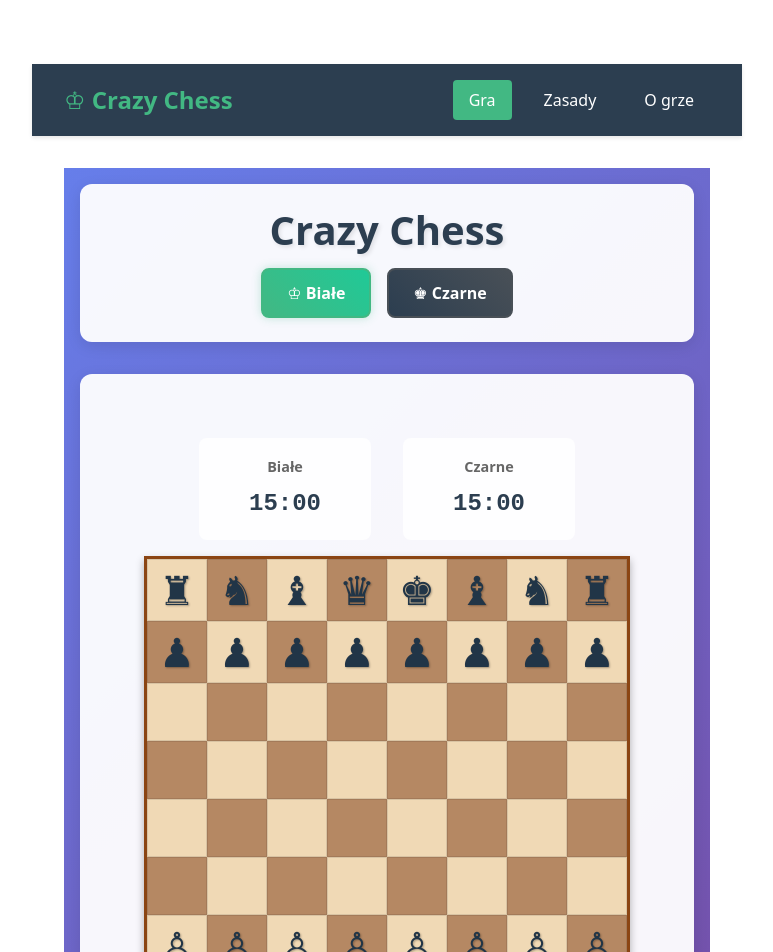
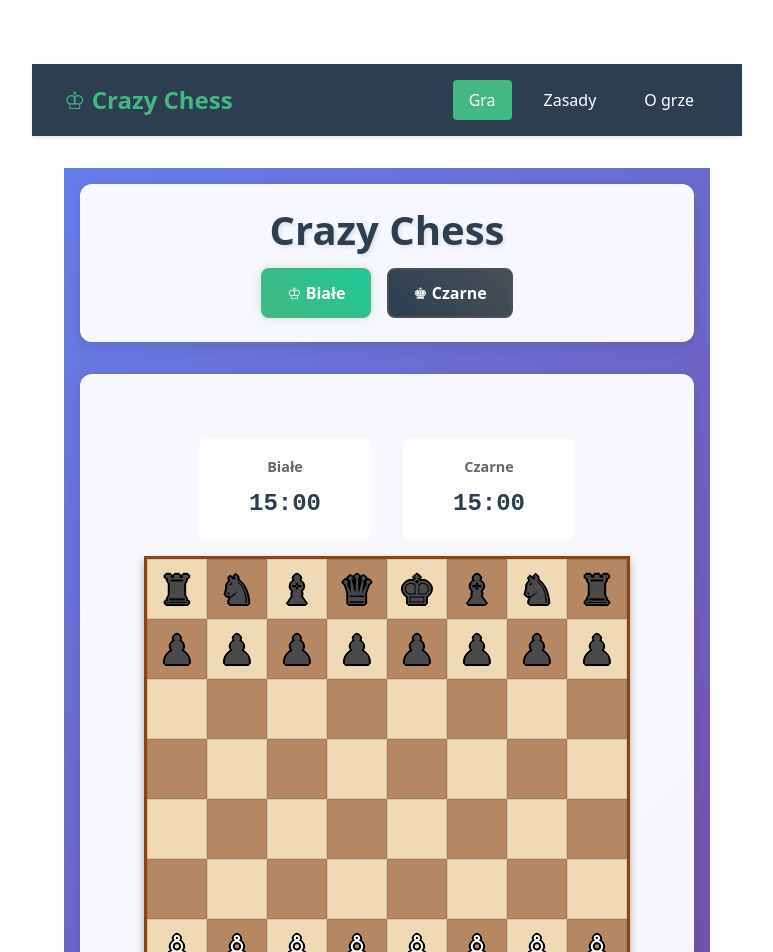
Before and after one commit to rafal-kalinowski/crazy_chess, a Vue app: page / in a window 1280 px wide. Shown: the top 952 px of the page, without its empty margins (253-1026 px from the left). Built offline with nearby package versions, Linux system fonts and the light colour scheme.

Commit message:
Popraw wygląd bierek — białe wypełnienie i szare z czarnym obramowaniem
Co-Authored-By: Claude Sonnet 4.6 <noreply@anthropic.com>

```diff
--- a/src/components/ChessBoard.vue
+++ b/src/components/ChessBoard.vue
@@ -44,7 +44,7 @@
           v-if="square.piece"
           class="piece"
           :class="[
-            square.piece,
+            `piece-${square.piece.color}`,
             { 'dragging': square.piece === draggedPiece }
           ]"
           :draggable="true"
@@ -566,9 +566,35 @@ onUnmounted(() => {
 .piece {
   font-size: 2.5rem;
   font-weight: bold;
-  text-shadow: 1px 1px 2px rgba(0, 0, 0, 0.3);
   user-select: none;
   transition: transform 0.2s ease;
+  line-height: 1;
+}
+
+.piece-white {
+  color: #ffffff;
+  text-shadow:
+    -1px -1px 0 #000,
+     1px -1px 0 #000,
+    -1px  1px 0 #000,
+     1px  1px 0 #000,
+    -2px  0   0 #000,
+     2px  0   0 #000,
+     0   -2px 0 #000,
+     0    2px 0 #000;
+}
+
+.piece-black {
+  color: #4a4a4a;
+  text-shadow:
+    -1px -1px 0 #000,
+     1px -1px 0 #000,
+    -1px  1px 0 #000,
+     1px  1px 0 #000,
+    -2px  0   0 #000,
+     2px  0   0 #000,
+     0   -2px 0 #000,
+     0    2px 0 #000;
 }
 
 .chess-board.flipped .piece {
```
